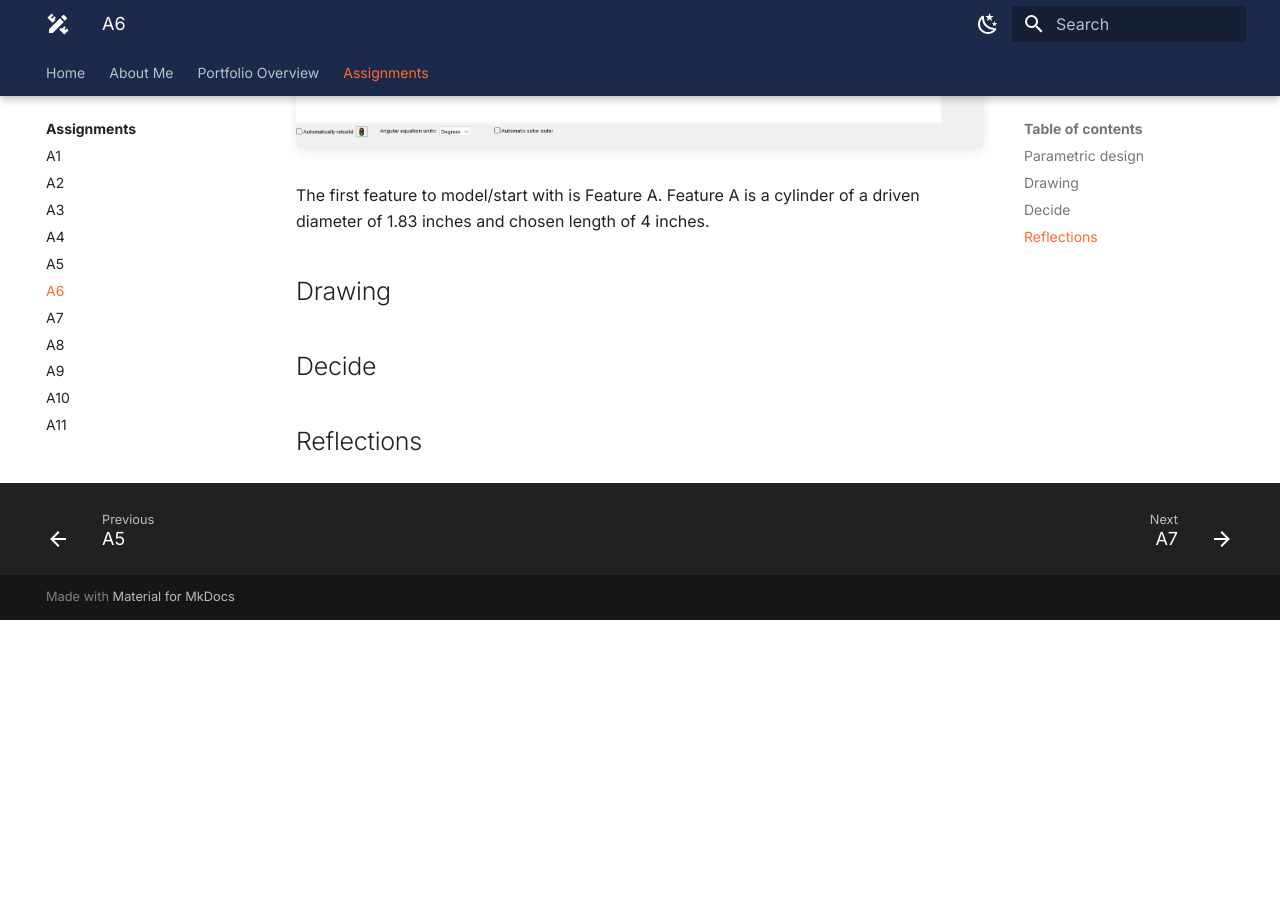
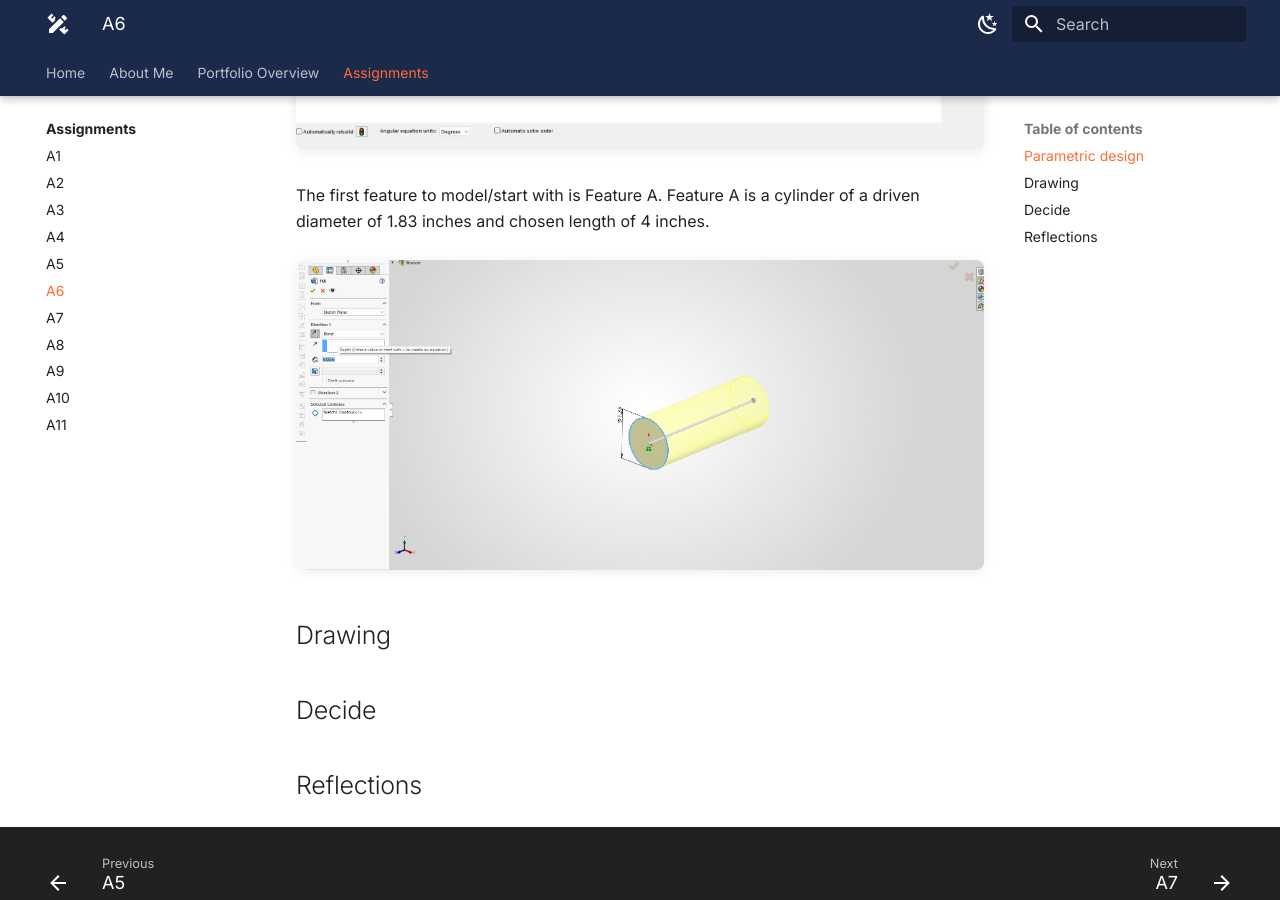
Before and after one commit to ajchiocca/megr2157-portfolio, an MkDocs documentation site: the page built from docs/assignments/A06/index.md, in a window 1280 px wide and 900 px high, scrolled down 954 px. Built offline with MkDocs 1.6.1 and Material for MkDocs 9.7.7, drawn with Linux system fonts in a browser that asks for light colours; before the commit the page ends 1574 px from its top, so only the background shows below that.

Commit message:
Update index.md

```diff
--- a/docs/assignments/A06/index.md
+++ b/docs/assignments/A06/index.md
@@ -14,6 +14,10 @@ All the driven dimensions from A5 were already found, and the next step is to pa
 <br>
 <br>
 The first feature to model/start with is Feature A. Feature A is a cylinder of a driven diameter of 1.83 inches and chosen length of 4 inches.
+<br>
+<br>
+![ftA](ftA.png)
+
 
 ## Drawing
 
```
